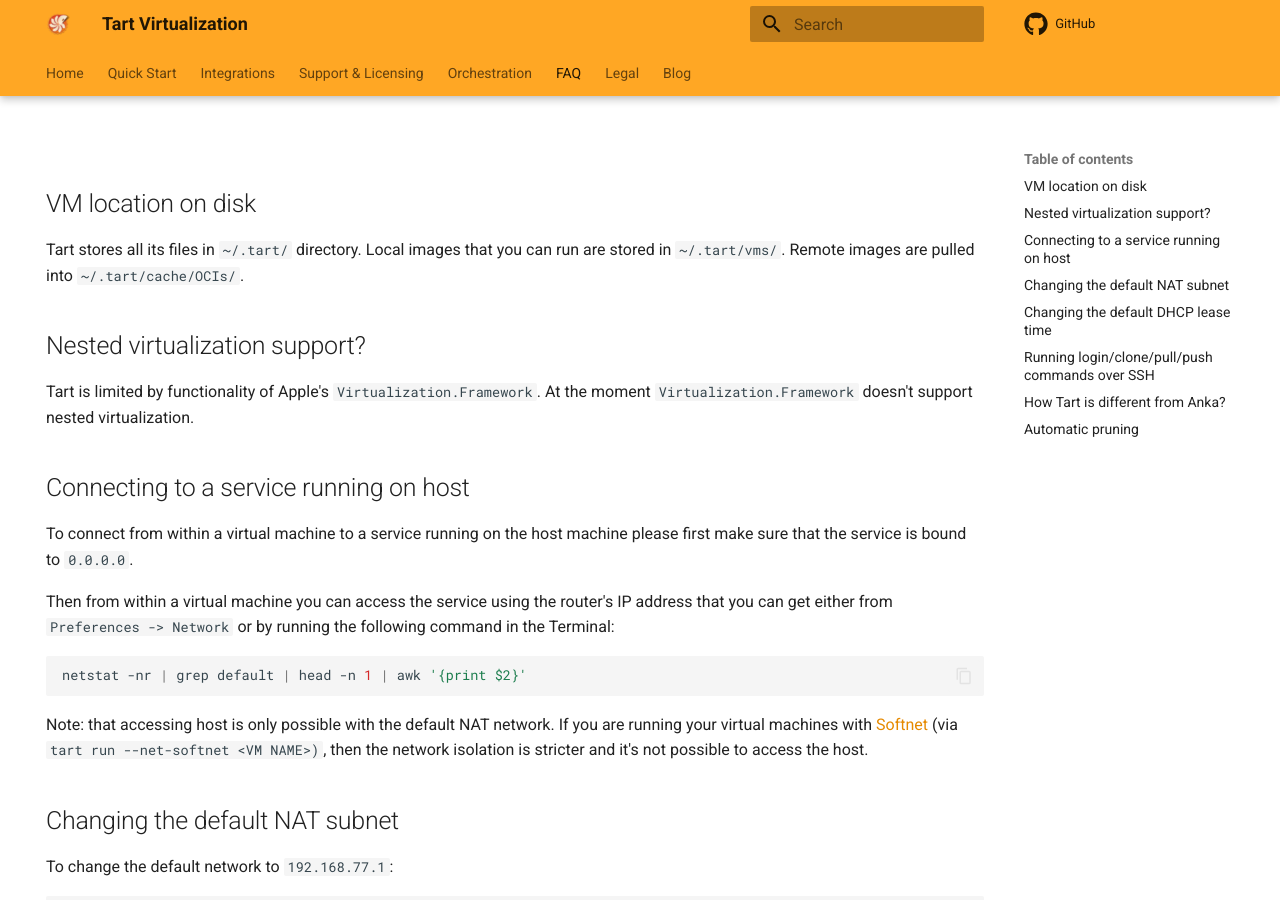
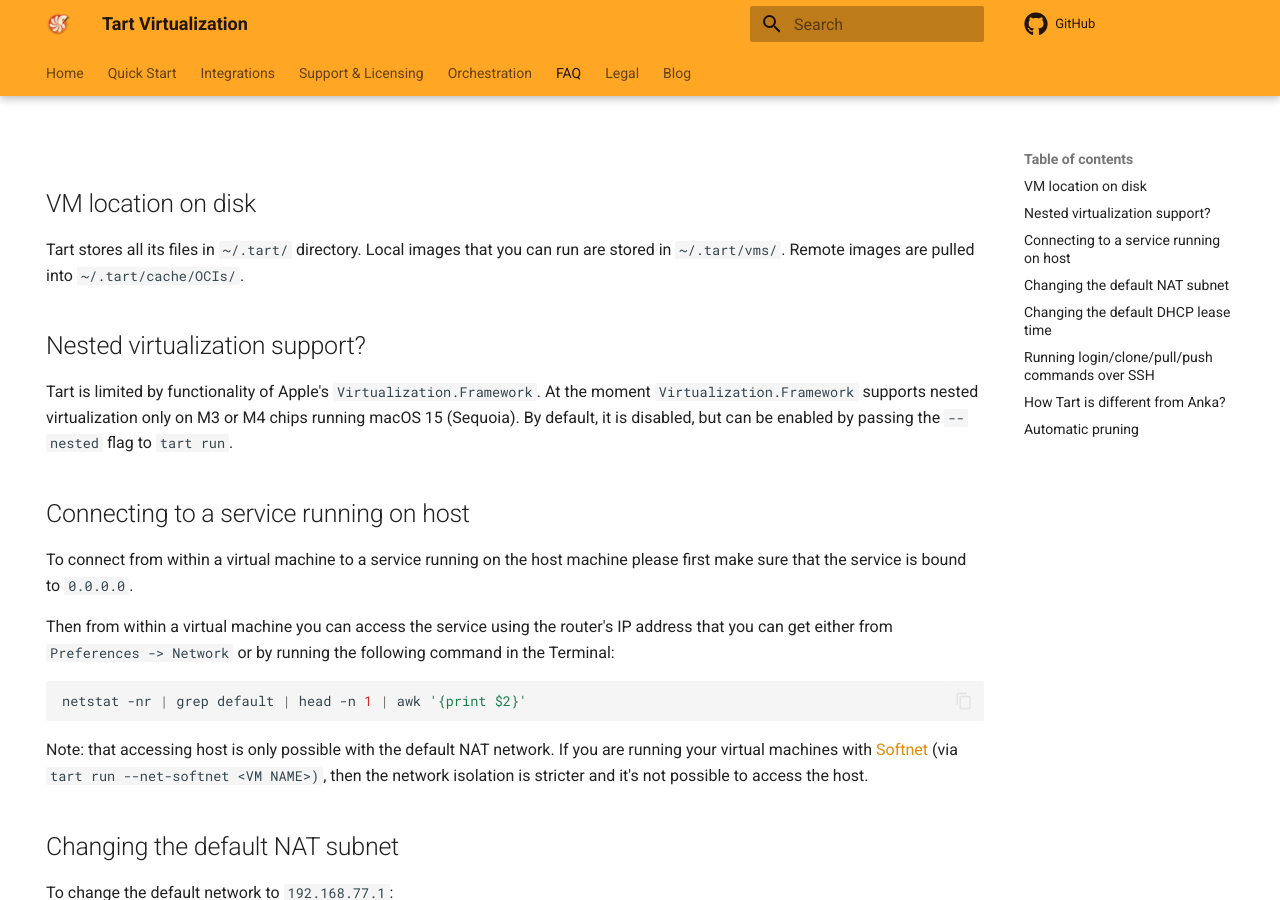
Before and after one commit to cirruslabs/tart, an MkDocs documentation site: the page built from docs/faq.md, in a window 1280 px wide and 900 px high. Built offline with MkDocs 1.6.1 and Material for MkDocs 9.7.7, drawn with Linux system fonts in a browser that asks for light colours; plug-ins that fetch from the network failed and are left out; comment, search, counter and statistics services are not loaded.

Commit message:
Update FAQ.md (#979)
* Update FAQ.md

* Update docs/faq.md

Co-authored-by: Nikolay Edigaryev <edigaryev@gmail.com>

---------

Co-authored-by: Nikolay Edigaryev <edigaryev@gmail.com>

```diff
--- a/docs/faq.md
+++ b/docs/faq.md
@@ -13,7 +13,7 @@
 ## Nested virtualization support?
 
 Tart is limited by functionality of Apple's `Virtualization.Framework`. At the moment `Virtualization.Framework`
-doesn't support nested virtualization.
+supports nested virtualization only on M3 or M4 chips running macOS 15 (Sequoia). By default, it is disabled, but can be enabled by passing the `--nested` flag to `tart run`.
 
 ## Connecting to a service running on host
 
```
